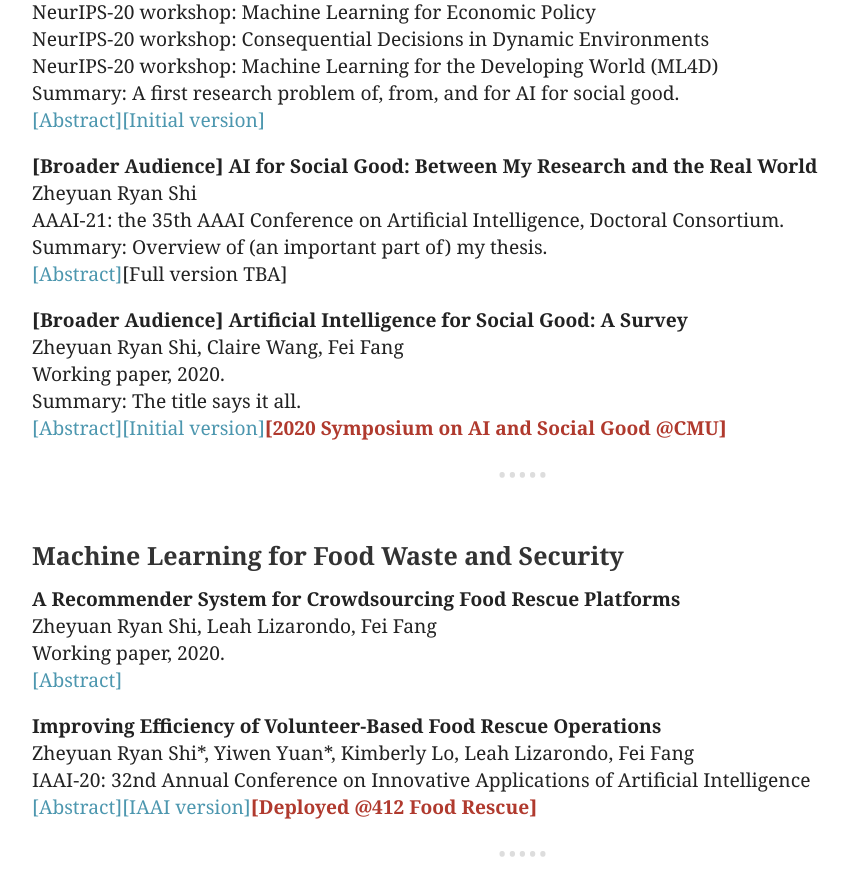
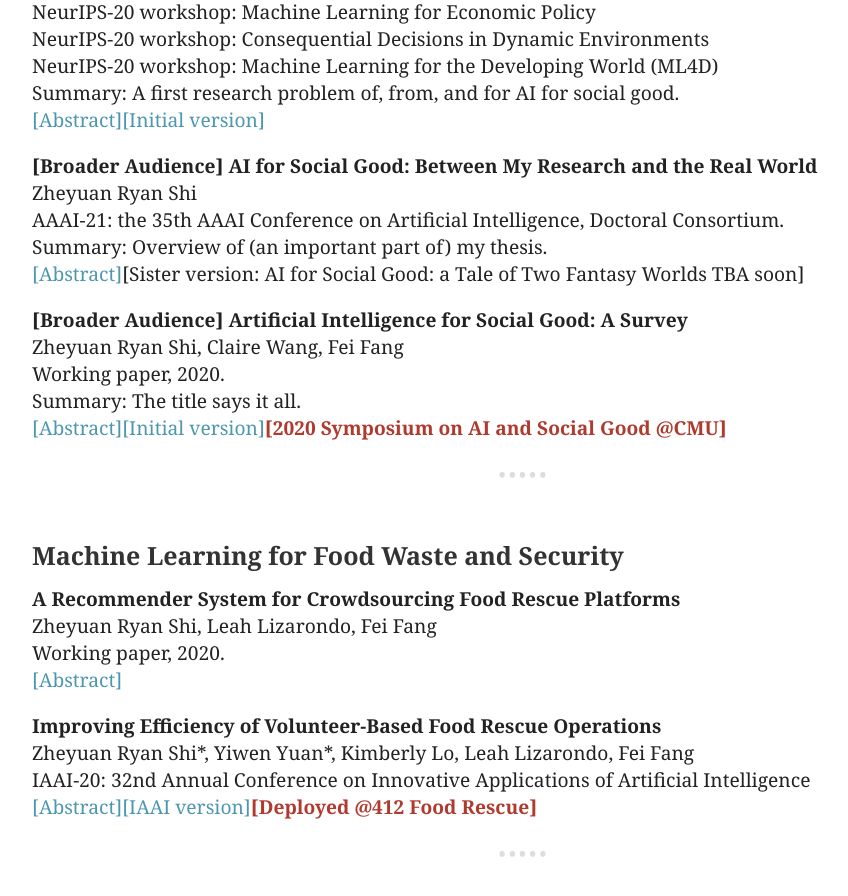
Before and after one commit to ryanzshi/ryanzshi.github.io, a Jekyll site: the page built from index.md, in a window 1280 px wide and 900 px high, scrolled down 615 px. Shown: the top 896 px of the window, without its empty margins (116-964 px from the left). Built offline with Jekyll 4.4.1, drawn with Linux system fonts in a browser that asks for light colours.

Commit message:
Update index.md

```diff
--- a/index.md
+++ b/index.md
@@ -69,7 +69,7 @@ AAAI-21: the 35th AAAI Conference on Artificial Intelligence, Doctoral Consortiu
 <br>
 Summary: Overview of (an important part of) my thesis.
 <br>
-<a id="abs-aaaidc-button" onclick="absCHF('abs-aaaidc')">[Abstract]</a>[Full version TBA]
+<a id="abs-aaaidc-button" onclick="absCHF('abs-aaaidc')">[Abstract]</a>[Sister version: AI for Social Good: a Tale of Two Fantasy Worlds TBA soon]
 <div id="abs-aaaidc" style="display:none;">
 <blockquote>AI for social good (AI4SG) is a research theme that aims to use and advance AI to improve the well-being of society. My work on AI4SG builds a two-way bridge between the research world and the real world. Using my unique experience in food waste and security, I propose applied AI4SG research that directly addresses real-world challenges which have received little attention from the community. Drawing from my experience in various AI4SG application domains, I propose bandit data-driven optimization, the first iterative prediction-prescription framework and a no-regret algorithm PROOF. I will apply PROOF back to my applied work on AI4SG, thereby closing the loop in a single framework.</blockquote>
 </div>
```
